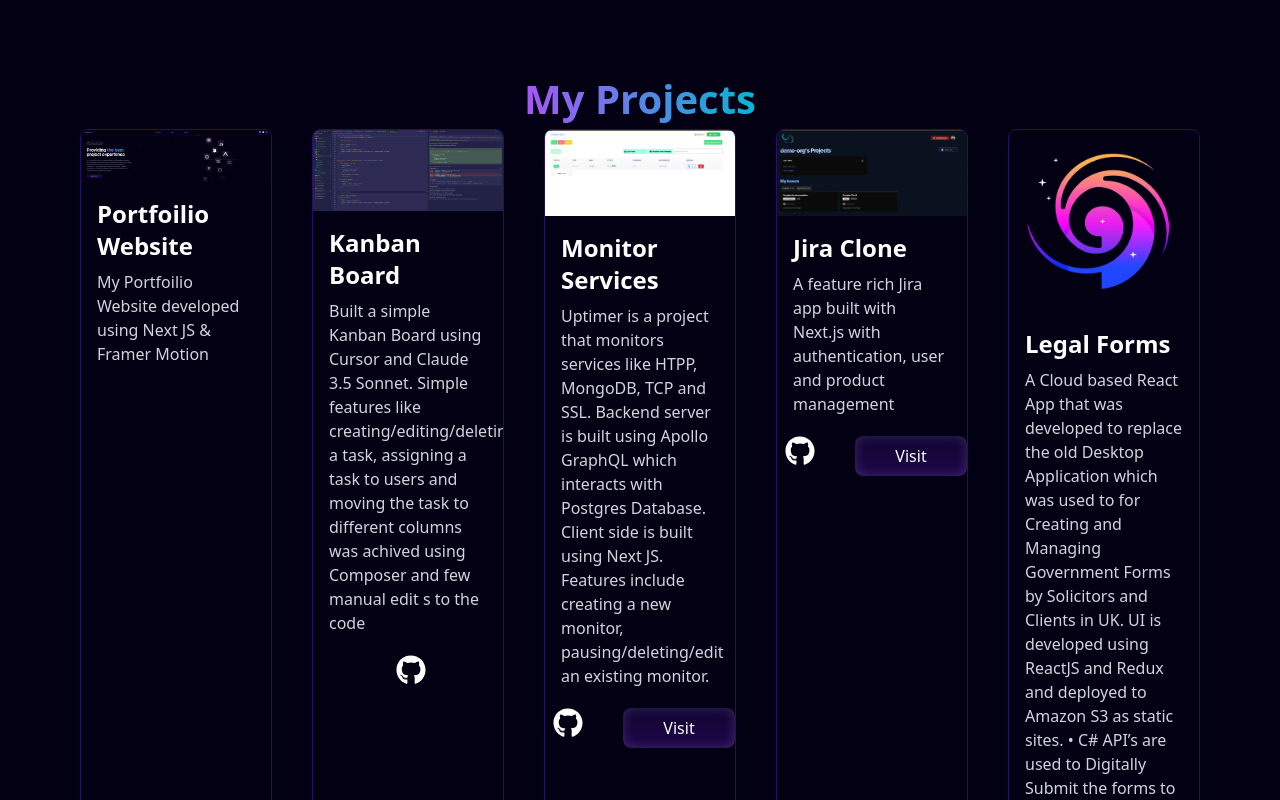
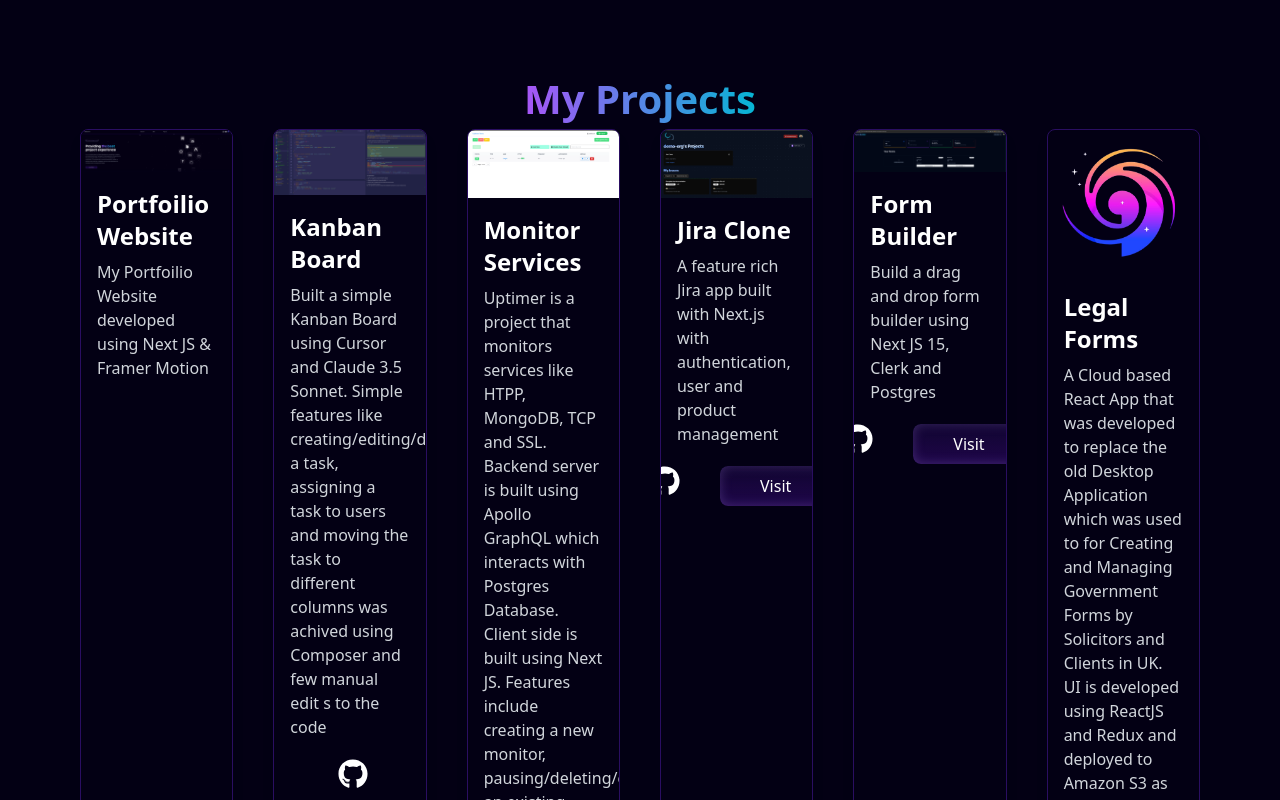
Before and after one commit to abhilashdk2016/abhilash-portfolio, a Next.js app: page / in a window 1280 px wide. Shown: the part 1300-2100 px from the top of the page. Built offline with nearby package versions, Linux system fonts and the light colour scheme; a web font is replaced by a local one.

Commit message:
Form Builder

```diff
--- a/components/main/Projects.tsx
+++ b/components/main/Projects.tsx
@@ -33,6 +33,12 @@
           title="Jira Clone"
           description="A feature rich Jira app built with Next.js with authentication, user and product management"
           link='http://jira-omega.vercel.app' github='https://github.com/abhilashdk2016/jira'
+        />
+        <ProjectCard
+          src="/form-builder.png"
+          title="Form Builder"
+          description="Build a drag and drop form builder using Next JS 15, Clerk and Postgres"
+          link='https://form-builder-sigma-nine.vercel.app' github='https://github.com/abhilashdk2016/form-builder'
         />
         <ProjectCard
           src="/glaxy.png"
```
Also changed, not shown: public/form-builder.png (added).
